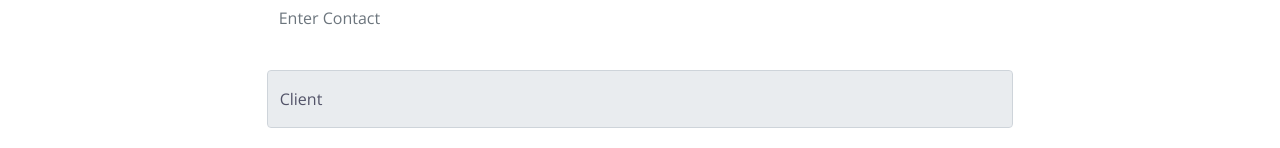
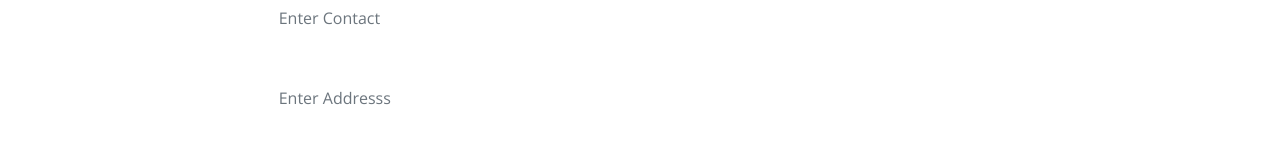
Before and after one commit to akashdeep1235/6W2026_REACT_AKASHDEEP_FREEDOM, a React (Vite) app: page /uregister in a window 1280 px wide. Shown: the part 698-846 px from the top of the page. Built offline with nearby package versions, Linux system fonts and the light colour scheme.

Commit message:
address field add

```diff
--- a/src/Services/AuthService.js
+++ b/src/Services/AuthService.js
@@ -8,7 +8,8 @@ class AuthService{
         localStorage.setItem("email",res.email)
         localStorage.setItem("token",res.token)
         localStorage.setItem("islogin","true")
-         localStorage.setItem("userType", res.userType)
+        localStorage.setItem("userType", res.userType)
+        localStorage.setItem("userType",res.address)
 
     }
     getEmail(){
--- a/src/Services/UserService.js
+++ b/src/Services/UserService.js
@@ -20,11 +20,10 @@ class UserService {
     newUser.uid = user.uid
     newUser.name = data.name
     newUser.email = data.email
-
-
-
     newUser.contact = data.contact
     newUser.userType = data.userType
+    newUser.address = data.address
+
 
     if (data.userType === "freelancer") {
       newUser.status = "pending";
--- a/src/auth/URegister.jsx
+++ b/src/auth/URegister.jsx
@@ -9,7 +9,7 @@ export default function URegister() {
   const [email, setEmail] = useState("")
   const [password, setPassword] = useState("")
   const [contact, setContact] = useState("")
-
+  const [address, setAddress] = useState("")
   const [userType, setUserType] = useState("client")
   const nav = useNavigate();
 
@@ -23,7 +23,8 @@ export default function URegister() {
         email: email,
         password: password,
         userType: userType,
-        contact:contact
+        contact:contact,
+        address:address
       }
 
       await UserService.register(payload)
@@ -101,6 +102,14 @@ export default function URegister() {
 
 
             />
+                                <input
+              type="text"
+              className="w-100 form-control border-0 py-3 mb-4"
+              placeholder="Enter Addresss"
+              onChange={(e) => { setAddress(e.target.value) }}
+
+
+            />
 
 
 
```
